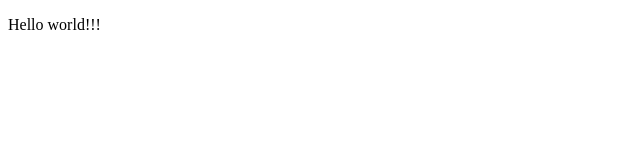
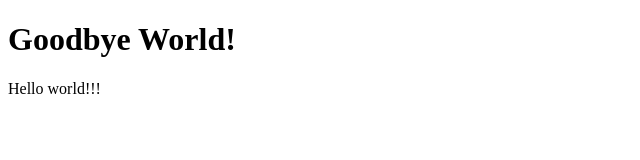
Before and after one commit to magajobina/Learn-JS, a plain HTML site: page index.html in a window 1280 px wide. Shown: the whole page, without its empty margins (0-640 px from the left). Drawn offline with Linux system fonts and the light colour scheme.

Commit message:
Изменен index.html

```diff
--- a/index.html
+++ b/index.html
@@ -7,7 +7,7 @@
   <title>Document</title>
 </head>
 <body>
-
+  <h1>Goodbye World!</h1>
   <p>Hello world!!!</p>
 
   <script src="js/script.js"></script>
```
